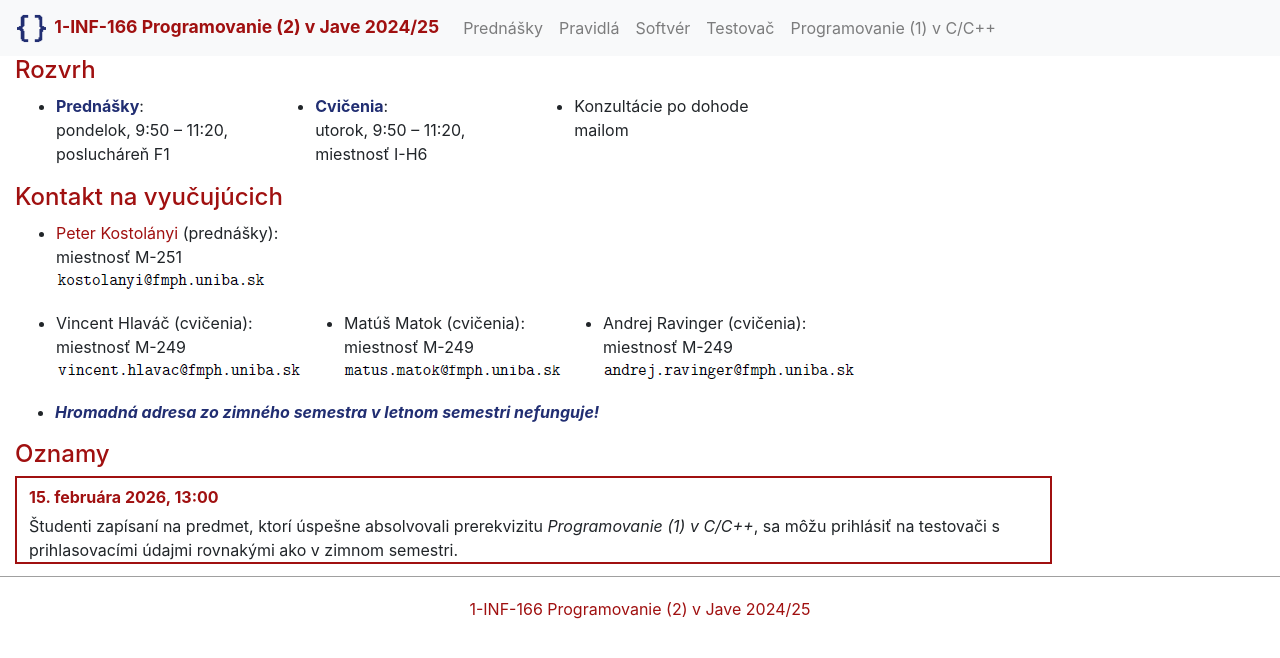
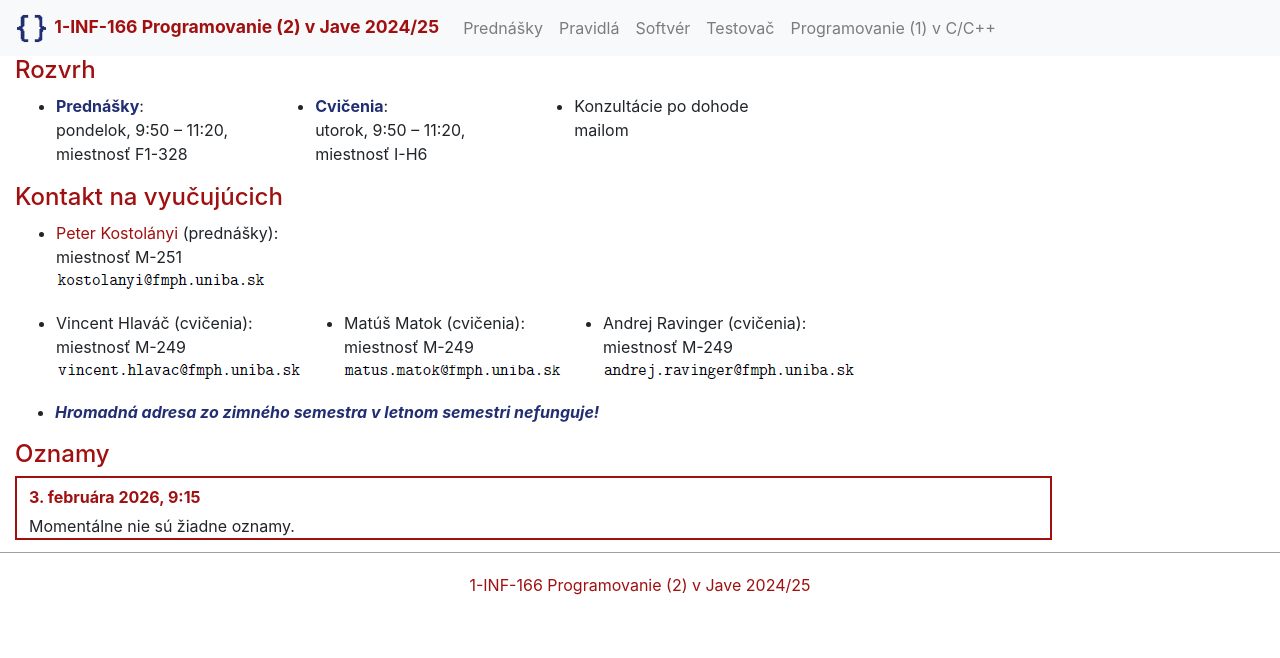
Before and after one commit to dcs-fmph/prog2, a Jekyll site: the page built from index.md, in a window 1280 px wide. Shown: the top 658 px of the page. Built offline with Jekyll 4.4.1, drawn with Linux system fonts in a browser that asks for light colours; nearby versions of some CDN libraries; our own code applies the rules of GitHub Pages for plain Markdown files.

Commit message:
Update index.md

```diff
--- a/index.md
+++ b/index.md
@@ -1,11 +1,11 @@
 ---
-title: Výučba v letnom semestri 2024/2025
+title: Výučba v letnom semestri 2025/2026
 ---
 
 ## Rozvrh
 <table style="width: 75%;"><tbody><tr><td style="vertical-align:top; width: 25%;" markdown="1">
 * **Prednášky**:<br/>
-pondelok, 9:50 &ndash; 11:20, poslucháreň F1
+pondelok, 9:50 &ndash; 11:20, miestnosť F1-328
 </td>
 <td style="vertical-align:top; width: 25%;" markdown="1">
 * **Cvičenia**:<br/>
@@ -42,7 +42,13 @@ miestnosť M-249<br/>
 
 ## Oznamy
 <div class="oznam">
+<h4>3. februára 2026, 9:15</h4>
+
+Momentálne nie sú žiadne oznamy.
+</div>
+
+<!--<div class="oznam">
 <h4>15. februára 2026, 13:00</h4>
 
 Študenti zapísaní na predmet, ktorí úspešne absolvovali prerekvizitu <i>Programovanie (1) v C/C++</i>, sa môžu prihlásiť na testovači s prihlasovacími údajmi rovnakými ako v zimnom semestri.
-</div>
+</div>-->
```
